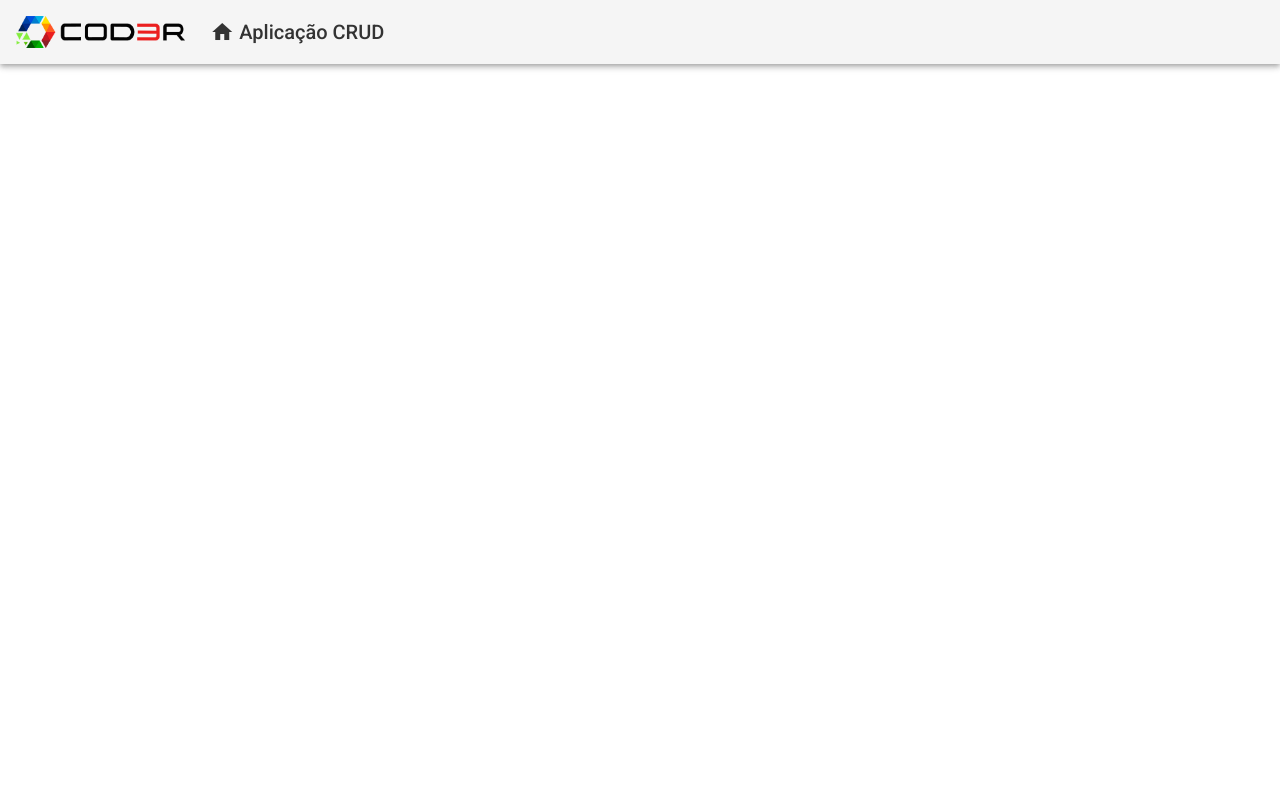
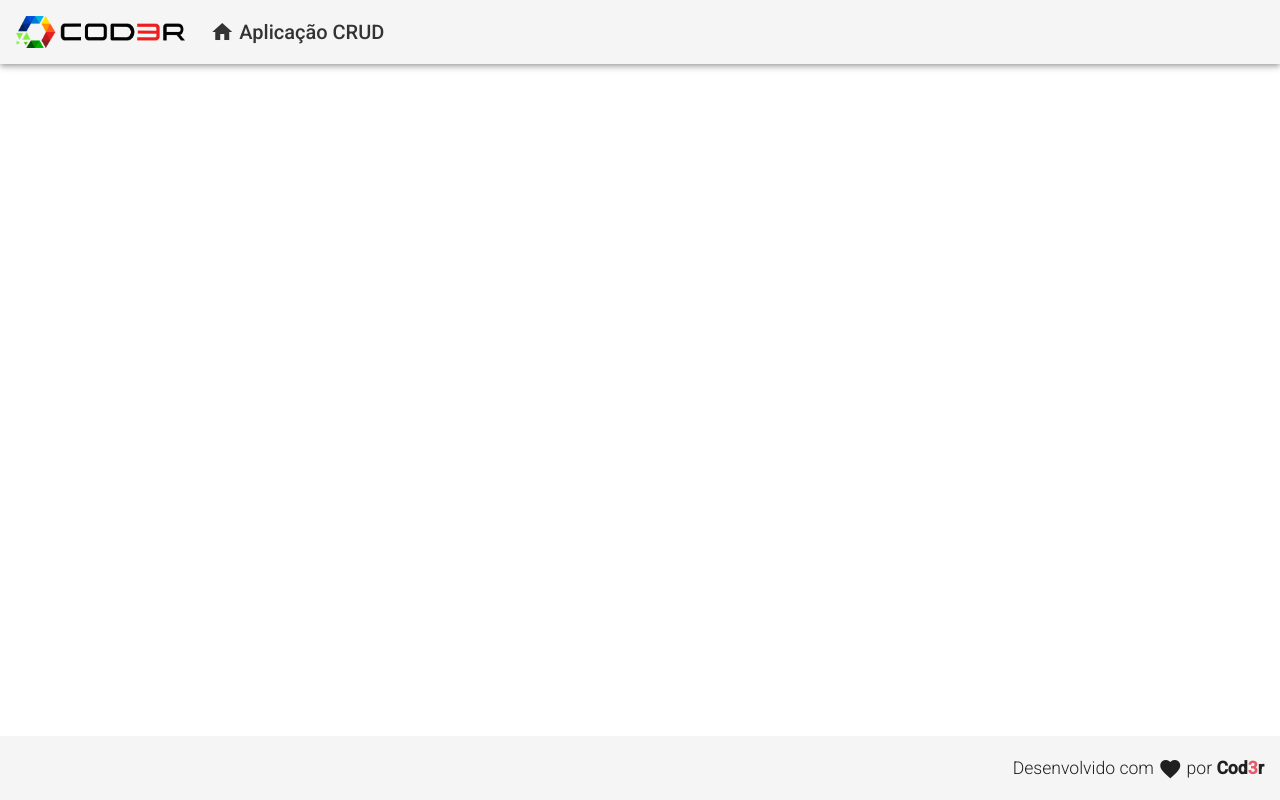
Before and after one commit to claudioonohara/crud-angular, an Angular app: page / in a window 1280 px wide. Built offline with nearby package versions, Linux system fonts and the light colour scheme.

Commit message:
criacao do footer

```diff
--- a/src/app/app.component.html
+++ b/src/app/app.component.html
@@ -1 +1,2 @@
 <app-header></app-header>
+<app-footer></app-footer>
--- a/src/app/app.module.ts
+++ b/src/app/app.module.ts
@@ -7,11 +7,13 @@
 import { HeaderComponent } from './components/template/header/header.component';
 
 import  { MatToolbarModule } from '@angular/material/toolbar';
+import { FooterComponent } from './components/template/footer/footer.component';
 
 @NgModule({
   declarations: [
     AppComponent,
-    HeaderComponent
+    HeaderComponent,
+    FooterComponent
   ],
   imports: [
     BrowserModule,
--- /dev/null
+++ b/src/app/components/template/footer/footer.component.css
@@ -0,0 +1,12 @@
+.footer {
+    position: fixed;
+    bottom: 0;
+
+    display: flex;
+    justify-content: flex-end;
+}
+
+.footer > span {
+    font-size: 1.1rem;
+    font-weight: 300;
+}
--- /dev/null
+++ b/src/app/components/template/footer/footer.component.html
@@ -0,0 +1,9 @@
+<mat-toolbar class="footer">
+    <span>
+        Desenvolvido com
+        <i class="material-icons v-middle" appRed>
+            favorite
+        </i>
+        por <strong>Cod<span class="red">3</span>r</strong>
+    </span>
+</mat-toolbar>
--- /dev/null
+++ b/src/app/components/template/footer/footer.component.ts
@@ -0,0 +1,15 @@
+import { Component, OnInit } from '@angular/core';
+
+@Component({
+  selector: 'app-footer',
+  templateUrl: './footer.component.html',
+  styleUrls: ['./footer.component.css']
+})
+export class FooterComponent implements OnInit {
+
+  constructor() { }
+
+  ngOnInit(): void {
+  }
+
+}
--- a/src/styles.css
+++ b/src/styles.css
@@ -2,3 +2,21 @@
 
 html, body { height: 100%; }
 body { margin: 0; font-family: Roboto, "Helvetica Neue", sans-serif; }
+
+.red {
+    color: #e35e6b;
+}
+
+.v-middle {
+    vertical-align: middle;
+}
+
+.msg-success {
+    background-color: #28a745;
+    color: #fff;
+}
+
+.msg-error {
+    background-color: #e35e6b;
+    color: #fff;
+}
```
